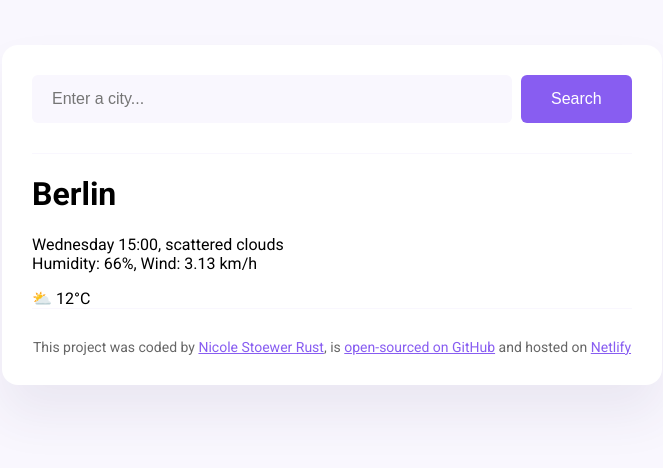
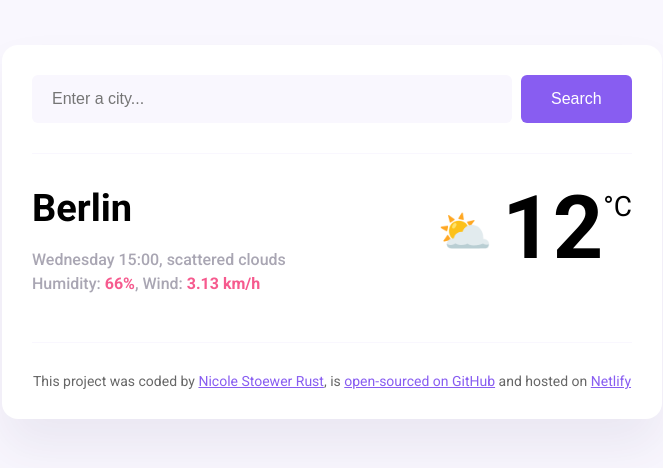
Before and after one commit to nicst1206/Wettervorhersage, a plain HTML site: page index.html in a window 1280 px wide. Shown: the whole page, without its empty margins (308-971 px from the left). Drawn offline with Linux system fonts and the light colour scheme.

Commit message:
Added Styling to Weather Data

```diff
--- a/index.html
+++ b/index.html
@@ -26,15 +26,23 @@
         </form>
       </header>
       <main>
-        <div>
-          <h1>Berlin</h1>
-          <p>
-            Wednesday 15:00, scattered clouds
-            <br />
-            Humidity: 66%, Wind: 3.13 km/h
-          </p>
+        <div class="weather-app-data">
+          <div>
+            <h1 class="weather-app-city">Berlin</h1>
+            <p class="weather-app-details">
+              Wednesday 15:00, scattered clouds
+              <br />
+              Humidity:
+              <span class="weather-app-numbers" id="humidity">66%</span>, Wind:
+              <span class="weather-app-numbers" id="wind">3.13 km/h</span>
+            </p>
+          </div>
+          <div class="temperature-container">
+            <div class="weather-app-icon">⛅</div>
+            <div class="weather-app-temperature">12</div>
+            <div class="weather-app-unit">°C</div>
+          </div>
         </div>
-        <div>⛅ 12°C</div>
       </main>
 
       <footer>
--- a/src/style.css
+++ b/src/style.css
@@ -1,6 +1,10 @@
 body {
   background-color: #f9f7fe;
   font-family: "Roboto", sans-serif;
+}
+
+main {
+  padding: 30px 0;
 }
 
 header {
@@ -46,3 +50,47 @@ a {
   color: white;
   font-size: 16px;
 }
+
+.weather-app-data {
+  display: flex;
+  justify-content: space-between;
+}
+
+.weather-app-city {
+  margin: 0;
+  font-size: 38px;
+  line-height: 48px;
+}
+
+.weather-app-details {
+  font-size: 16px;
+  color: rgba(39, 33, 66, 0.4);
+  line-height: 24px;
+  font-weight: 500;
+}
+
+.weather-app-numbers {
+  color: #f65a8e;
+  font-weight: bold;
+}
+
+.temperature-container {
+  display: flex;
+}
+
+.weather-app-icon {
+  font-size: 44px;
+  margin-top: 22px;
+  margin-right: 10px;
+}
+
+.weather-app-temperature {
+  font-size: 88px;
+  line-height: 88px;
+  font-weight: bold;
+}
+
+.weather-app-unit {
+  margin-top: 6px;
+  font-size: 28px;
+}
```
